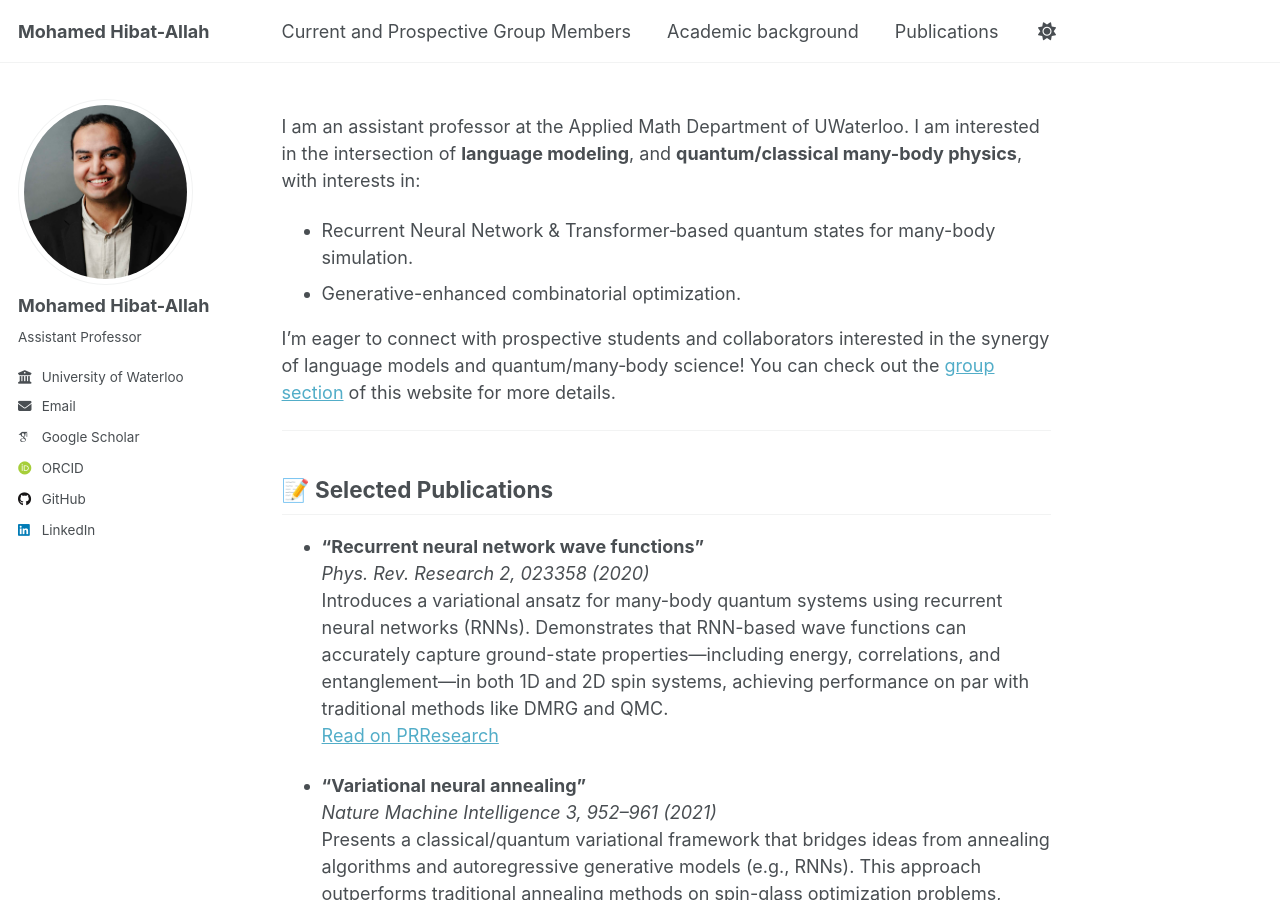
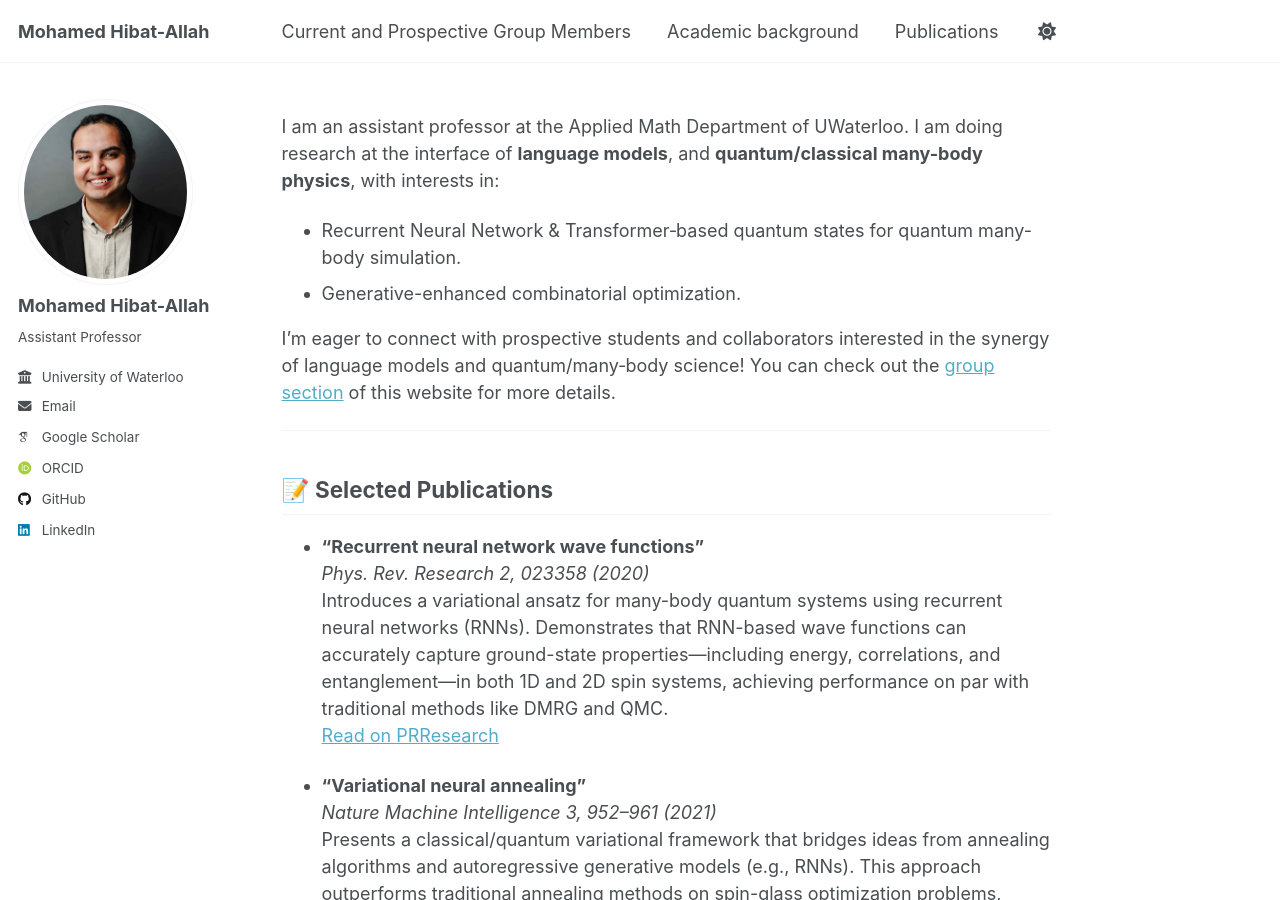
Before and after one commit to mhibatallah/mhibatallah.github.io, a Jekyll site: the page built from _pages/about.md, in a window 1280 px wide and 900 px high. Built offline with Jekyll 4.4.1, drawn with Linux system fonts in a browser that asks for light colours; some web fonts are replaced; a script that is not in the unit is left out.

Commit message:
update about page

```diff
--- a/_pages/about.md
+++ b/_pages/about.md
@@ -8,9 +8,9 @@ redirect_from:
 ---
 
 
-I am an assistant professor at the Applied Math Department of UWaterloo. I am interested in the intersection of **language modeling**, and **quantum/classical many-body physics**, with interests in:
+I am an assistant professor at the Applied Math Department of UWaterloo. I am doing research at the interface of **language models**, and **quantum/classical many-body physics**, with interests in:
 
-- Recurrent Neural Network & Transformer‑based quantum states for many-body simulation.
+- Recurrent Neural Network & Transformer‑based quantum states for quantum many-body simulation.
 - Generative-enhanced combinatorial optimization.
 
 I’m eager to connect with prospective students and collaborators interested in the synergy of language models and quantum/many‑body science! You can check out the [group section](/group/) of this website for more details.
```
